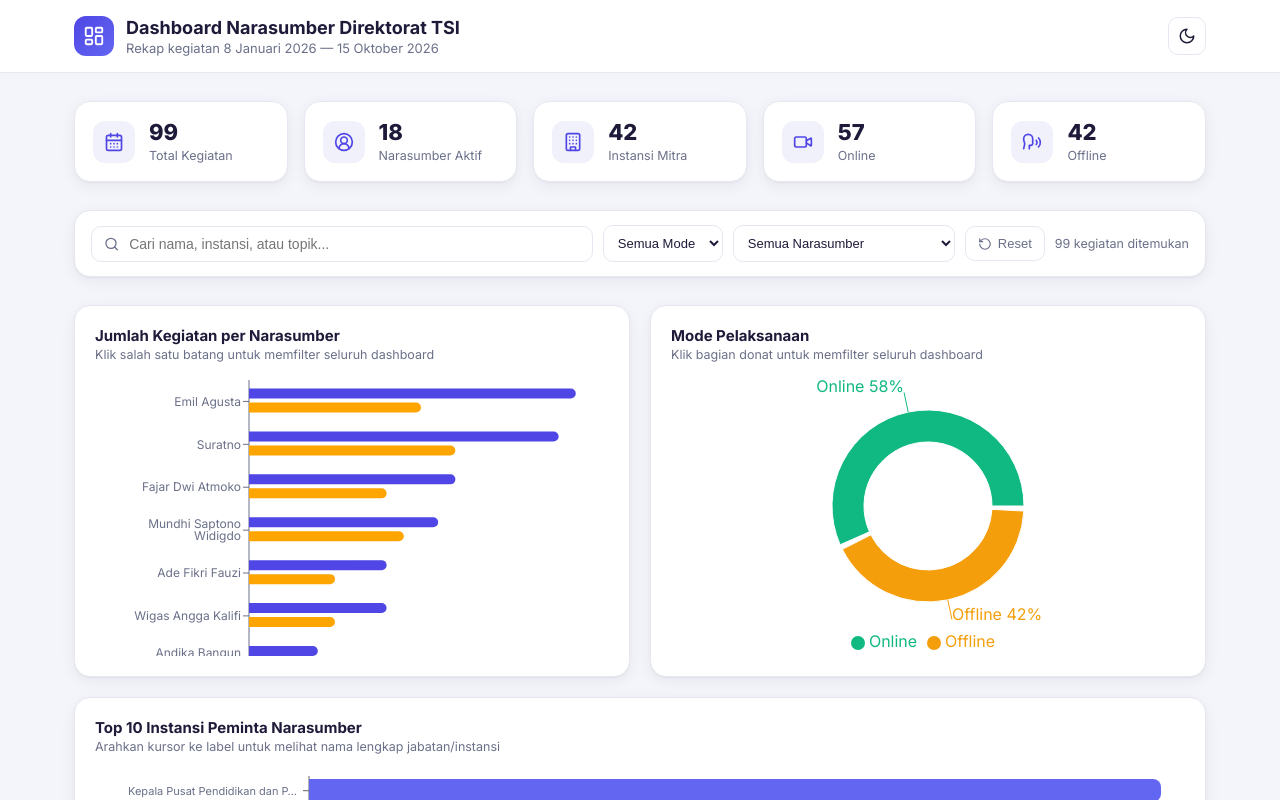
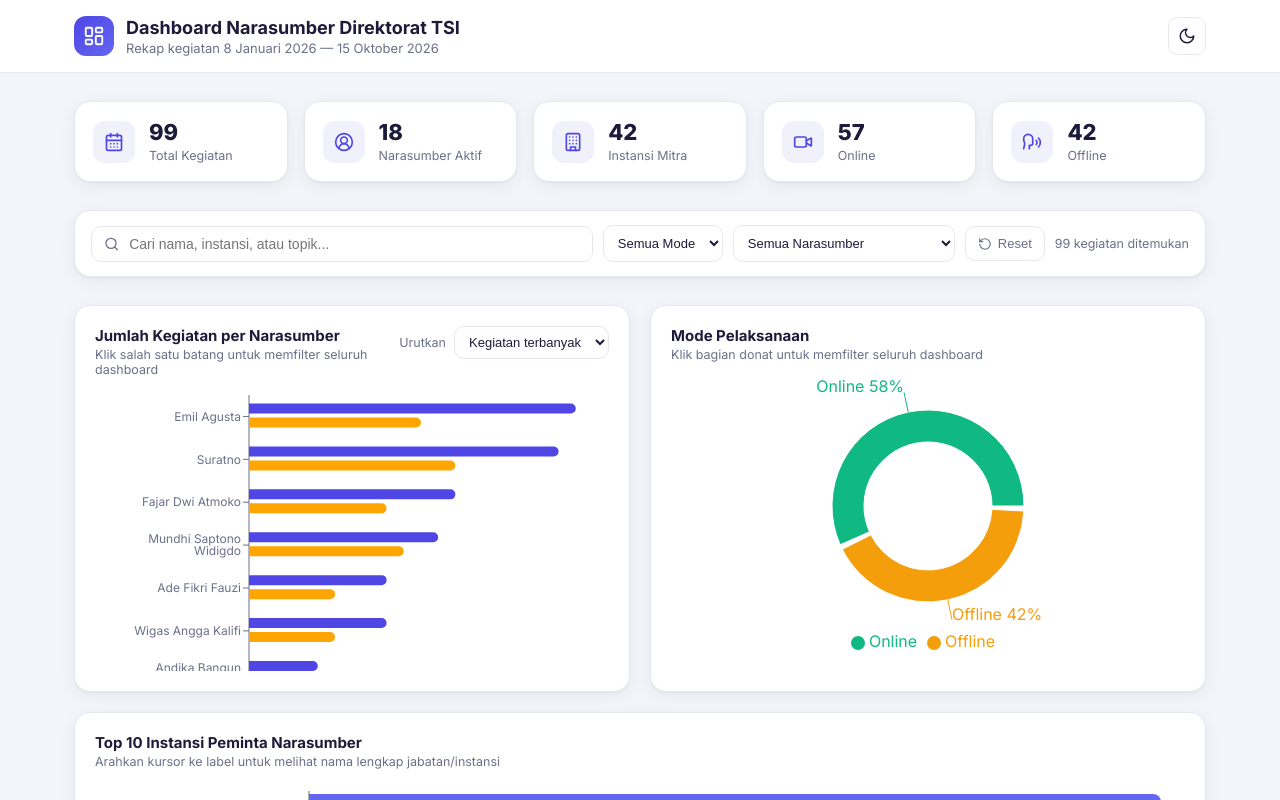
Before and after one commit to Lutfi1412/Rekapan-Narsum-DIT-TSI, a React (Vite) app: page / in a window 1280 px wide. Shown: the top 800 px of the page. Built offline with nearby package versions, Linux system fonts and the light colour scheme.

Commit message:
sort fitur

```diff
--- a/src/components/NarasumberChart.jsx
+++ b/src/components/NarasumberChart.jsx
@@ -1,3 +1,4 @@
+import { useMemo, useRef, useState } from "react";
 import {
   ResponsiveContainer,
   BarChart,
@@ -8,22 +9,109 @@ import {
   Tooltip,
 } from "recharts";
 
+/**
+ * Pilihan urutan.
+ * field     : kolom utama yang diurutkan
+ * secondary : kolom pembanding jika nilai field utama sama
+ * dir       : "desc" = terbanyak, "asc" = tersedikit
+ */
+const SORT_OPTIONS = [
+  {
+    value: "kegiatan-desc",
+    label: "Kegiatan terbanyak",
+    field: "jumlah",
+    secondary: "jumlahInstansi",
+    dir: "desc",
+  },
+  {
+    value: "kegiatan-asc",
+    label: "Kegiatan tersedikit",
+    field: "jumlah",
+    secondary: "jumlahInstansi",
+    dir: "asc",
+  },
+  {
+    value: "instansi-desc",
+    label: "Instansi terbanyak",
+    field: "jumlahInstansi",
+    secondary: "jumlah",
+    dir: "desc",
+  },
+  {
+    value: "instansi-asc",
+    label: "Instansi tersedikit",
+    field: "jumlahInstansi",
+    secondary: "jumlah",
+    dir: "asc",
+  },
+];
+
+function sortNarasumber(data, sortValue) {
+  const option =
+    SORT_OPTIONS.find((o) => o.value === sortValue) ?? SORT_OPTIONS[0];
+  const direction = option.dir === "asc" ? 1 : -1;
+
+  return [...data].sort((a, b) => {
+    // 1. Urutkan berdasarkan kolom utama
+    if (a[option.field] !== b[option.field]) {
+      return (a[option.field] - b[option.field]) * direction;
+    }
+
+    // 2. Jika sama, pakai kolom pembanding dengan arah yang sama
+    if (a[option.secondary] !== b[option.secondary]) {
+      return (a[option.secondary] - b[option.secondary]) * direction;
+    }
+
+    // 3. Jika masih sama, nama A-Z
+    return a.nama.localeCompare(b.nama);
+  });
+}
+
 export default function NarasumberChart({ data, onBarClick, activeNama }) {
-  const chartHeight = Math.max(280, data.length * 45);
+  const [sortBy, setSortBy] = useState("kegiatan-desc");
+  const scrollRef = useRef(null);
+
+  const sortedData = useMemo(
+    () => sortNarasumber(data, sortBy),
+    [data, sortBy],
+  );
+  const chartHeight = Math.max(280, sortedData.length * 45);
+
+  function handleSortChange(e) {
+    setSortBy(e.target.value);
+
+    // Kembalikan scroll ke atas agar urutan teratas langsung terlihat
+    if (scrollRef.current) scrollRef.current.scrollTop = 0;
+  }
 
   return (
     <div className="chart-card">
-      <h3>Jumlah Kegiatan per Narasumber</h3>
+      <div className="chart-card-header">
+        <div>
+          <h3>Jumlah Kegiatan per Narasumber</h3>
 
-      <p className="chart-hint">
-        Klik salah satu batang untuk memfilter seluruh dashboard
-      </p>
+          <p className="chart-hint">
+            Klik salah satu batang untuk memfilter seluruh dashboard
+          </p>
+        </div>
 
-      <div className="narasumber-chart-scroll">
+        <label className="chart-sort">
+          <span>Urutkan</span>
+          <select value={sortBy} onChange={handleSortChange}>
+            {SORT_OPTIONS.map((o) => (
+              <option key={o.value} value={o.value}>
+                {o.label}
+              </option>
+            ))}
+          </select>
+        </label>
+      </div>
+
+      <div className="narasumber-chart-scroll" ref={scrollRef}>
         <div className="narasumber-chart-inner" style={{ height: chartHeight }}>
           <ResponsiveContainer width="100%" height="100%">
             <BarChart
-              data={data}
+              data={sortedData}
               layout="vertical"
               margin={{
                 top: 4,
@@ -74,7 +162,7 @@ export default function NarasumberChart({ data, onBarClick, activeNama }) {
                   onBarClick(entry.nama === activeNama ? "all" : entry.nama)
                 }
               >
-                {data.map((entry) => (
+                {sortedData.map((entry) => (
                   <Cell
                     key={entry.nama}
                     fill={
@@ -92,7 +180,7 @@ export default function NarasumberChart({ data, onBarClick, activeNama }) {
                 name="Total Instansi"
                 radius={[0, 8, 8, 0]}
               >
-                {data.map((entry) => (
+                {sortedData.map((entry) => (
                   <Cell key={`instansi-${entry.nama}`} fill="orange" />
                 ))}
               </Bar>
--- a/src/index.css
+++ b/src/index.css
@@ -874,3 +874,34 @@ body {
 .chart-card-wide {   grid-column: 1 / -1; }
 .chart-card h3 {   margin: 0 0 2px;   font-size: 15px;   font-weight: 700; }
 .chart-hint {   margin: 0 0 14px;   font-size: 12.5px;   color: var(--text-muted); }
+
+/* ===== Sort "Jumlah Kegiatan per Narasumber" ===== */
+.chart-card-header {
+  display: flex;
+  align-items: flex-start;
+  justify-content: space-between;
+  gap: 12px;
+}
+
+.chart-sort {
+  display: flex;
+  align-items: center;
+  gap: 8px;
+  flex-shrink: 0;
+  font-size: 12.5px;
+  color: var(--text-muted);
+}
+
+.chart-sort select {
+  border: 1px solid var(--border);
+  border-radius: 10px;
+  padding: 7px 10px;
+  background: var(--bg-card);
+  color: var(--text);
+  font-size: 13px;
+  cursor: pointer;
+}
+
+.chart-sort select:hover {
+  background: var(--hover-bg);
+}
```
